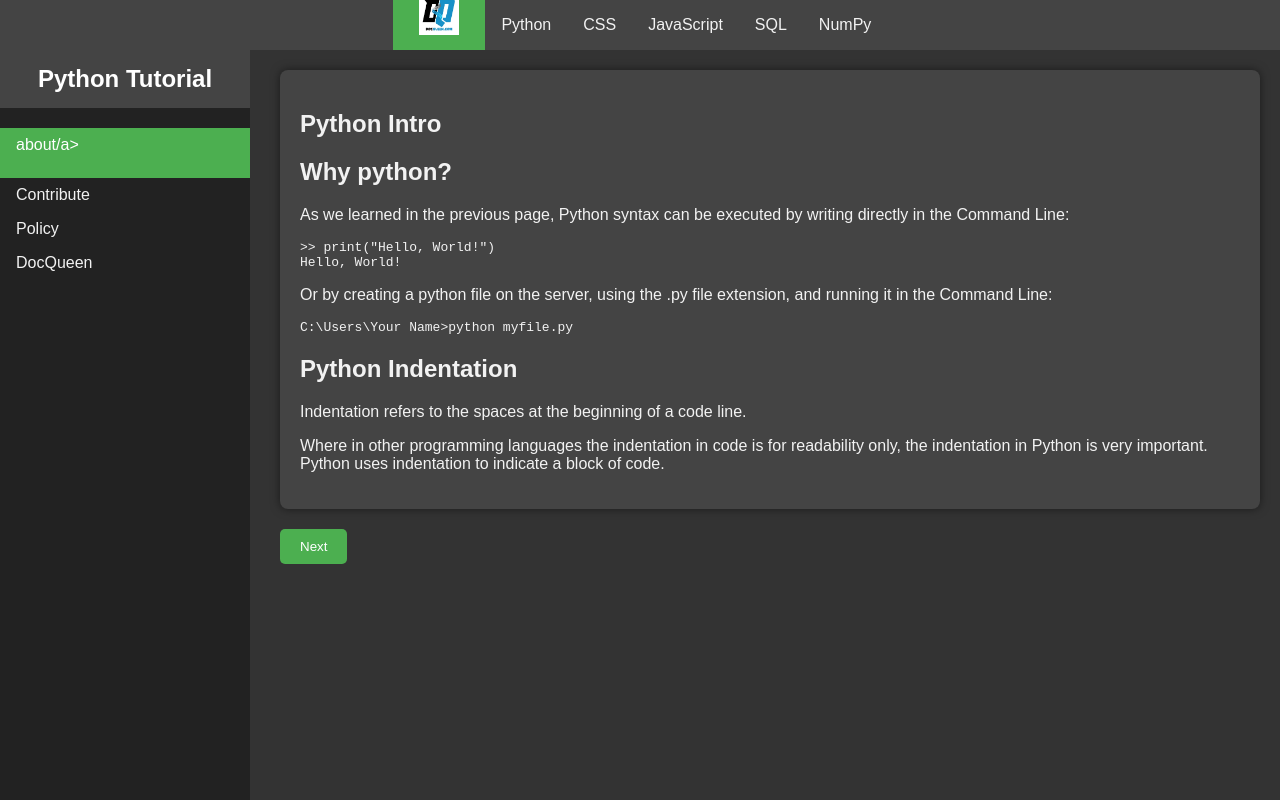
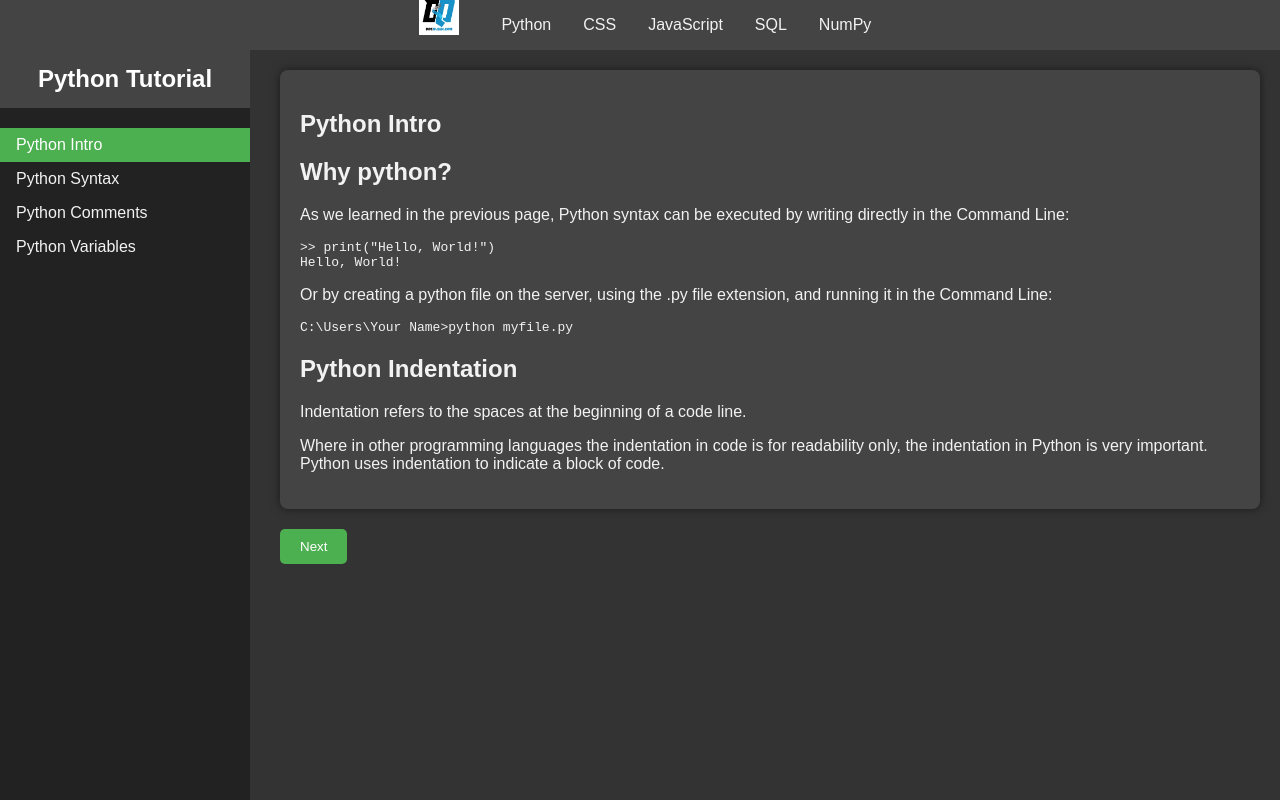
Before and after one commit to Pokrel/DevOpsHub, a plain HTML site: page docs/index.html in a window 1280 px wide. Drawn offline with Linux system fonts and the light colour scheme.

Commit message:
Everyting as GPT suggested

```diff
--- a/docs/index.html
+++ b/docs/index.html
@@ -9,7 +9,7 @@
 </head>
 <body>
     <div class="topnav">
-        <a href="index.html" class="active">
+        <a href="index.html">
             <img src="images/logo.png" alt="Logo" class="logo">
         </a>
         <a href="python.html">Python</a>
@@ -21,10 +21,10 @@
     <div class="sidebar">
         <h2>Python Tutorial</h2>
         <ul>
-            <li><a href="pages/python_intro.html">about/a></li>
-            <li><a href="pages/python_syntax.html">Contribute</a></li>
-            <li><a href="pages/python_comments.html">Policy</a></li>
-            <li><a href="pages/python_variables.html">DocQueen</a></li>
+            <li><a href="pages/python_intro.html">Python Intro</a></li>
+            <li><a href="pages/python_syntax.html">Python Syntax</a></li>
+            <li><a href="pages/python_comments.html">Python Comments</a></li>
+            <li><a href="pages/python_variables.html">Python Variables</a></li>
         </ul>
     </div>
     <div class="main-content">
```
Also changed, not shown: docs/pages/python_comments.html (+1 -0 lines), docs/pages/python_syntax.html (+1 -1 lines), docs/python.html (line endings or trailing spaces), docs/script.js (line endings or trailing spaces), docs/styles.css (line endings or trailing spaces), 1 other file.
